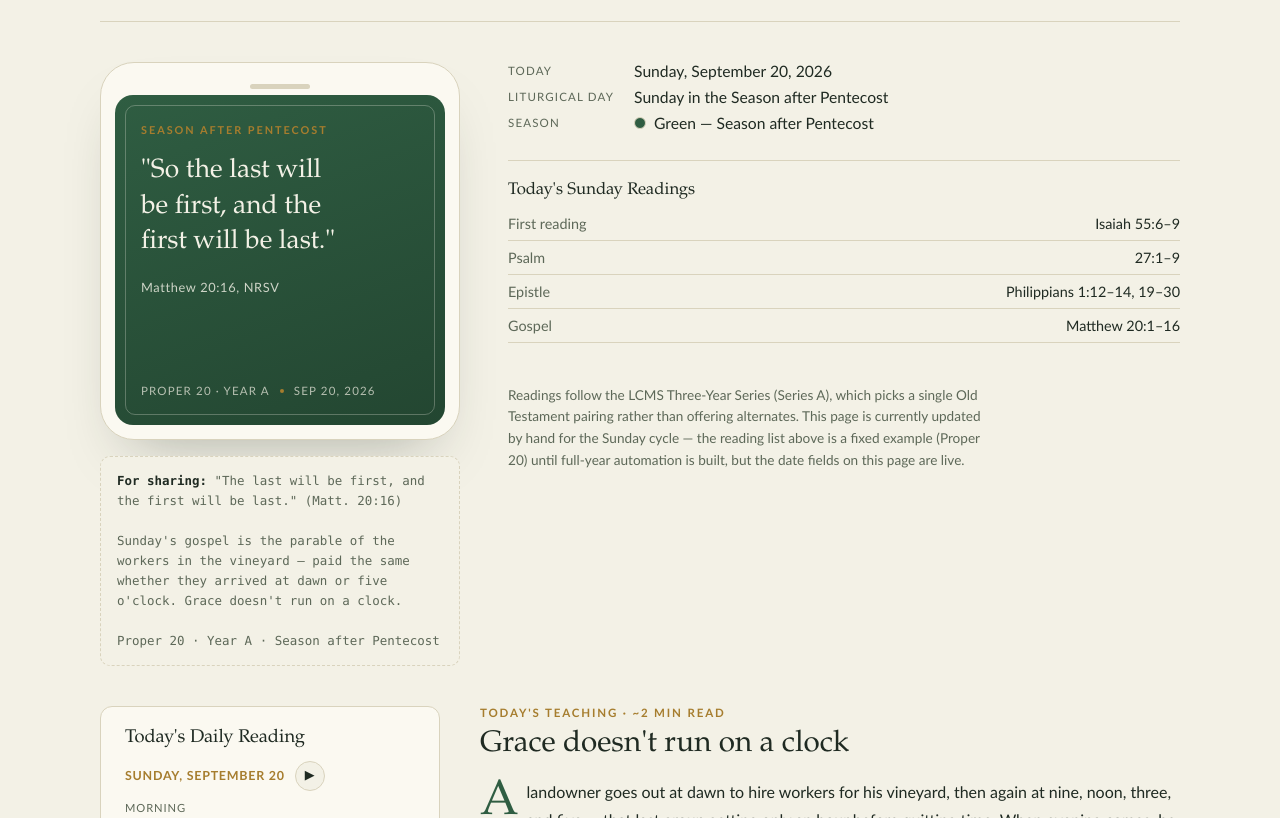
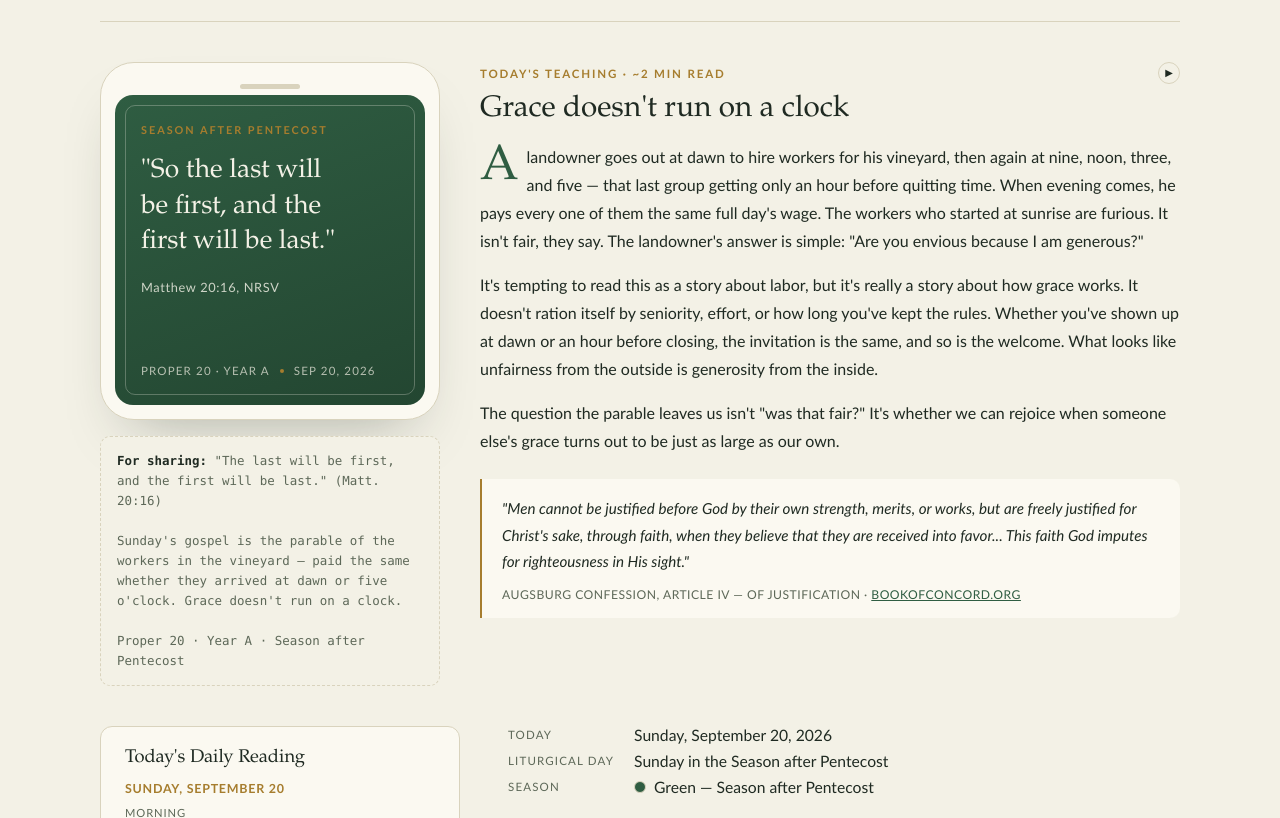
Before and after one commit to de46vil330/lectionary-devotional, a plain HTML site: page index.html in a window 1280 px wide. Shown: the part 134-952 px from the top of the page. Drawn offline with Linux system fonts and the light colour scheme.

Commit message:
Pair sample post with today's teaching; move daily reading + panel below
The sample-post card and today's teaching now sit together in the top
row (they're about the same content), with the read-aloud button
moved inline next to the teaching's byline. The daily reading tile
and the Sunday-readings panel move down together as secondary
material.

Co-Authored-By: Claude Sonnet 5 <noreply@anthropic.com>

```diff
--- a/index.html
+++ b/index.html
@@ -150,8 +150,8 @@
   }
 
   .icon-btn {
-    width: 30px;
-    height: 30px;
+    width: 22px;
+    height: 22px;
     flex: 0 0 auto;
     border-radius: 50%;
     border: 1px solid var(--hairline);
@@ -161,9 +161,11 @@
     display: inline-flex;
     align-items: center;
     justify-content: center;
-    font-size: 0.8rem;
+    font-size: 0.62rem;
     line-height: 1;
     padding: 0;
+    text-transform: none;
+    letter-spacing: normal;
   }
 
   .icon-btn:hover { border-color: var(--green); }
@@ -392,7 +394,13 @@
     min-width: 0;
   }
 
-  .teaching .eyebrow { margin-bottom: 8px; }
+  .teaching .eyebrow {
+    margin-bottom: 8px;
+    display: flex;
+    align-items: center;
+    justify-content: space-between;
+    gap: 12px;
+  }
 
   .teaching h2 {
     font-family: "Iowan Old Style", "Palatino Linotype", "Book Antiqua", Georgia, serif;
@@ -460,7 +468,7 @@
     <h1>The Daily Word</h1>
   </header>
 
-  <div class="layout">
+  <div class="hero-grid">
     <div>
       <div class="phone">
         <div class="phone-notch"></div>
@@ -482,6 +490,33 @@
         Sunday's gospel is the parable of the workers in the vineyard — paid the same whether they arrived at dawn or five o'clock. Grace doesn't run on a clock.<br><br>
         Proper 20 · Year A · Season after Pentecost
       </div>
+    </div>
+
+    <article id="teaching-text" class="teaching">
+      <div class="eyebrow">
+        Today's teaching &middot; ~2 min read
+        <button type="button" id="voice-btn" class="icon-btn" aria-label="Read today's teaching aloud">&#9654;</button>
+      </div>
+      <h2>Grace doesn't run on a clock</h2>
+      <p>A landowner goes out at dawn to hire workers for his vineyard, then again at nine, noon, three, and five — that last group getting only an hour before quitting time. When evening comes, he pays every one of them the same full day's wage. The workers who started at sunrise are furious. It isn't fair, they say. The landowner's answer is simple: "Are you envious because I am generous?"</p>
+      <p>It's tempting to read this as a story about labor, but it's really a story about how grace works. It doesn't ration itself by seniority, effort, or how long you've kept the rules. Whether you've shown up at dawn or an hour before closing, the invitation is the same, and so is the welcome. What looks like unfairness from the outside is generosity from the inside.</p>
+      <p>The question the parable leaves us isn't "was that fair?" It's whether we can rejoice when someone else's grace turns out to be just as large as our own.</p>
+
+      <blockquote class="confession">
+        <p>"Men cannot be justified before God by their own strength, merits, or works, but are freely justified for Christ's sake, through faith, when they believe that they are received into favor... This faith God imputes for righteousness in His sight."</p>
+        <cite>Augsburg Confession, Article IV &mdash; Of Justification &middot; <a href="https://bookofconcord.org/augsburg-confession/of-justification/">bookofconcord.org</a></cite>
+      </blockquote>
+    </article>
+  </div>
+
+  <div class="layout">
+    <div class="daily" id="daily-card">
+      <div class="daily-head">
+        <h2>Today's Daily Reading</h2>
+        <span class="daily-date" id="daily-date"></span>
+      </div>
+      <div class="daily-refs" id="daily-refs"></div>
+      <p class="daily-note" id="daily-footnote"></p>
     </div>
 
     <div class="panel">
@@ -508,33 +543,6 @@
         Readings follow the LCMS Three-Year Series (Series A), which picks a single Old Testament pairing rather than offering alternates. This page is currently updated by hand for the Sunday cycle &mdash; the reading list above is a fixed example (Proper 20) until full-year automation is built, but the date fields on this page are live.
       </p>
     </div>
-  </div>
-
-  <div class="hero-grid">
-    <div class="daily" id="daily-card">
-      <div class="daily-head">
-        <h2>Today's Daily Reading</h2>
-        <div class="daily-head-right">
-          <span class="daily-date" id="daily-date"></span>
-          <button type="button" id="voice-btn" class="icon-btn" aria-label="Read today's teaching aloud">&#9654;</button>
-        </div>
-      </div>
-      <div class="daily-refs" id="daily-refs"></div>
-      <p class="daily-note" id="daily-footnote"></p>
-    </div>
-
-    <article id="teaching-text" class="teaching">
-      <div class="eyebrow">Today's teaching &middot; ~2 min read</div>
-      <h2>Grace doesn't run on a clock</h2>
-      <p>A landowner goes out at dawn to hire workers for his vineyard, then again at nine, noon, three, and five — that last group getting only an hour before quitting time. When evening comes, he pays every one of them the same full day's wage. The workers who started at sunrise are furious. It isn't fair, they say. The landowner's answer is simple: "Are you envious because I am generous?"</p>
-      <p>It's tempting to read this as a story about labor, but it's really a story about how grace works. It doesn't ration itself by seniority, effort, or how long you've kept the rules. Whether you've shown up at dawn or an hour before closing, the invitation is the same, and so is the welcome. What looks like unfairness from the outside is generosity from the inside.</p>
-      <p>The question the parable leaves us isn't "was that fair?" It's whether we can rejoice when someone else's grace turns out to be just as large as our own.</p>
-
-      <blockquote class="confession">
-        <p>"Men cannot be justified before God by their own strength, merits, or works, but are freely justified for Christ's sake, through faith, when they believe that they are received into favor... This faith God imputes for righteousness in His sight."</p>
-        <cite>Augsburg Confession, Article IV &mdash; Of Justification &middot; <a href="https://bookofconcord.org/augsburg-confession/of-justification/">bookofconcord.org</a></cite>
-      </blockquote>
-    </article>
   </div>
 
   <footer>
```
